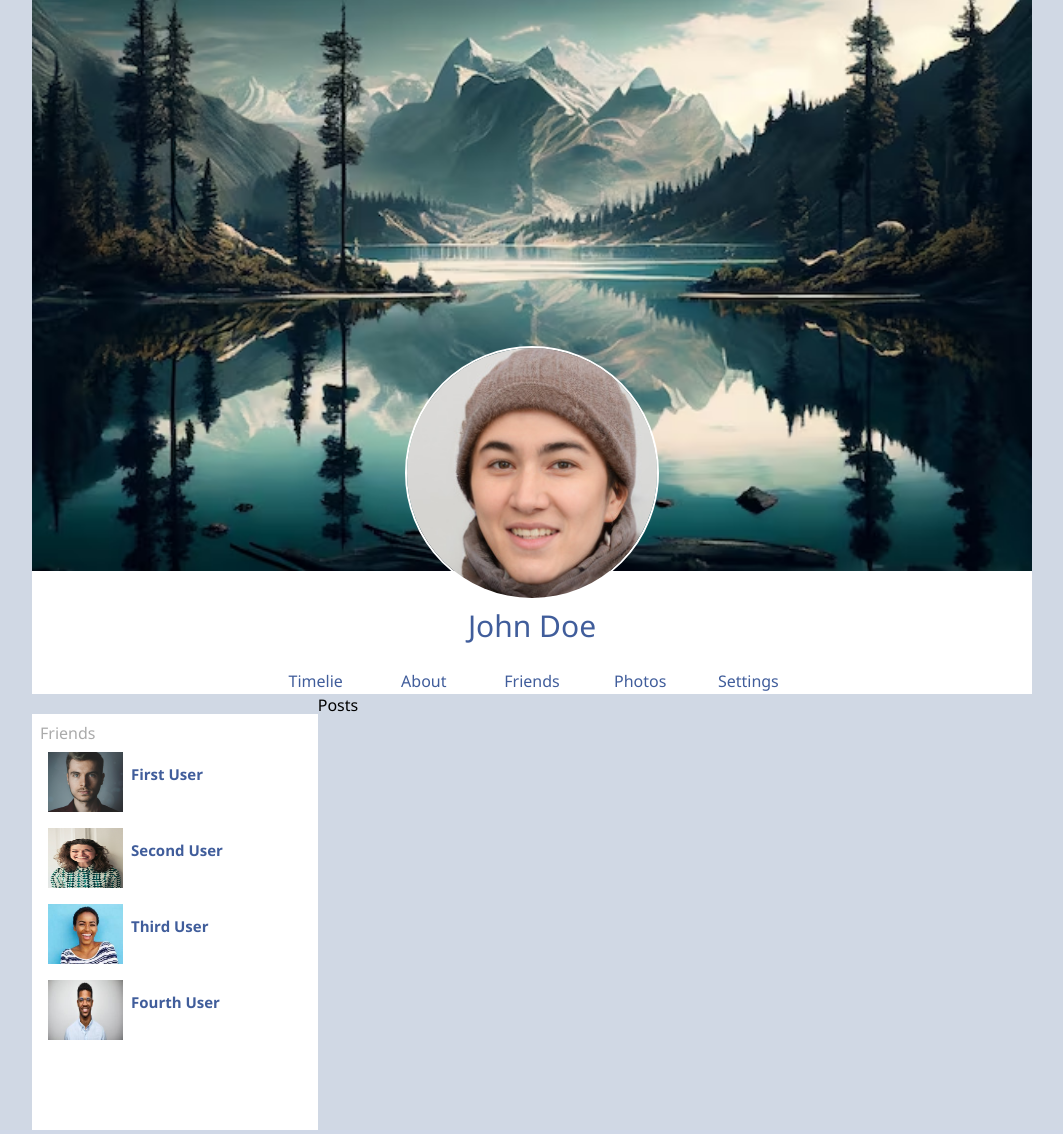
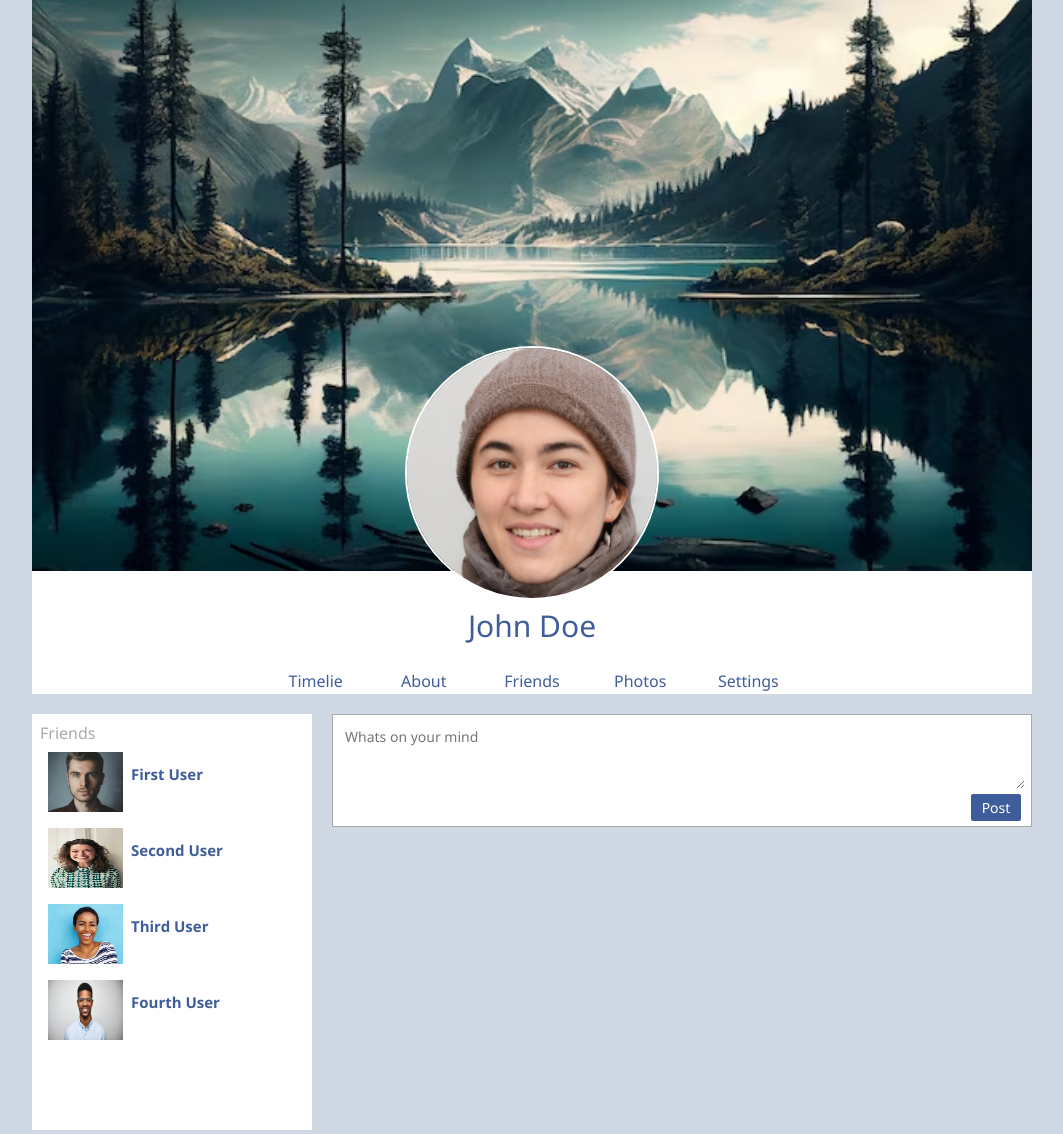
Before and after one commit to jasir3124/MyBook, a PHP site: page /profile.php in a window 1280 px wide. Shown: the part 61-1195 px from the top of the page, without its empty margins (108-1171 px from the left). Run offline with PHP 8.4, Linux system fonts and the light colour scheme.

Commit message:
made progress

```diff
--- a/profile.php
+++ b/profile.php
@@ -60,8 +60,12 @@
             </div>
 
         <!-- posts area  -->
-            <div style="min-height: 400px;flex:2.5;">
-                Posts
+            <div style="min-height: 400px;flex:2.5; padding: 20px; padding-right: 0px;">
+                <div class="postInputCont">
+                    <textarea class="postInput" placeholder="Whats on your mind" name="" id="" cols="30" rows="10"></textarea>
+                    <input id="postButton" type="submit" value="Post">
+                    <br>
+                </div>
             </div>
         </div>
     </div>
--- a/profileStyle.css
+++ b/profileStyle.css
@@ -2,7 +2,7 @@
   margin: 0;
   font-family: "Segoe UI", Tahoma, Geneva, Verdana, sans-serif;
 }
-body{
+body {
   background-color: #d0d8e4;
 }
 .header {
@@ -12,7 +12,7 @@ body{
   display: flex;
   justify-content: space-between;
 }
-.header > h1{
+.header > h1 {
   width: fit-content;
 }
 .searchCont {
@@ -33,39 +33,60 @@ body{
   background-repeat: no-repeat;
   background-position: right;
 }
-.coverArea{
+.coverArea {
   width: 1000px;
   min-height: 400px;
   margin: auto;
 }
-.profilePic{
+.profilePic {
   width: 250px;
   margin-top: -230px;
   border-radius: 50%;
   border: solid 2px white;
 }
-.menuButtons{
+.menuButtons {
   width: 100px;
   display: inline-block;
   margin: 2px;
 }
-.friendProfile{
+.friendProfile {
   width: 75px;
   height: 60px;
   float: left;
   margin: 8px;
 }
-.friendsBar{
+.friendsBar {
   margin-top: 20px;
   background-color: white;
   min-height: 400px;
   color: #aaa;
-  padding: 8px ;
+  padding: 8px;
 }
-.friend{
+.friend {
   clear: both;
   font-size: 15px;
   font-weight: bold;
   color: #405d9b;
   text-transform: capitalize;
 }
+.postInputCont {
+  border: solid thin #aaa;
+  padding: 10px;
+  background-color: white;
+}
+.postInput {
+  width: 100%;
+  border: none;
+  font-size: 14px;
+  height: 60px;
+}
+#postButton{
+  float: right;
+  background-color: #405d9b;
+  border: none;
+  padding: 4px;
+  color: white;
+  font-size: 14px;
+  border-radius: 2px;
+  width: 50px;
+}
```
